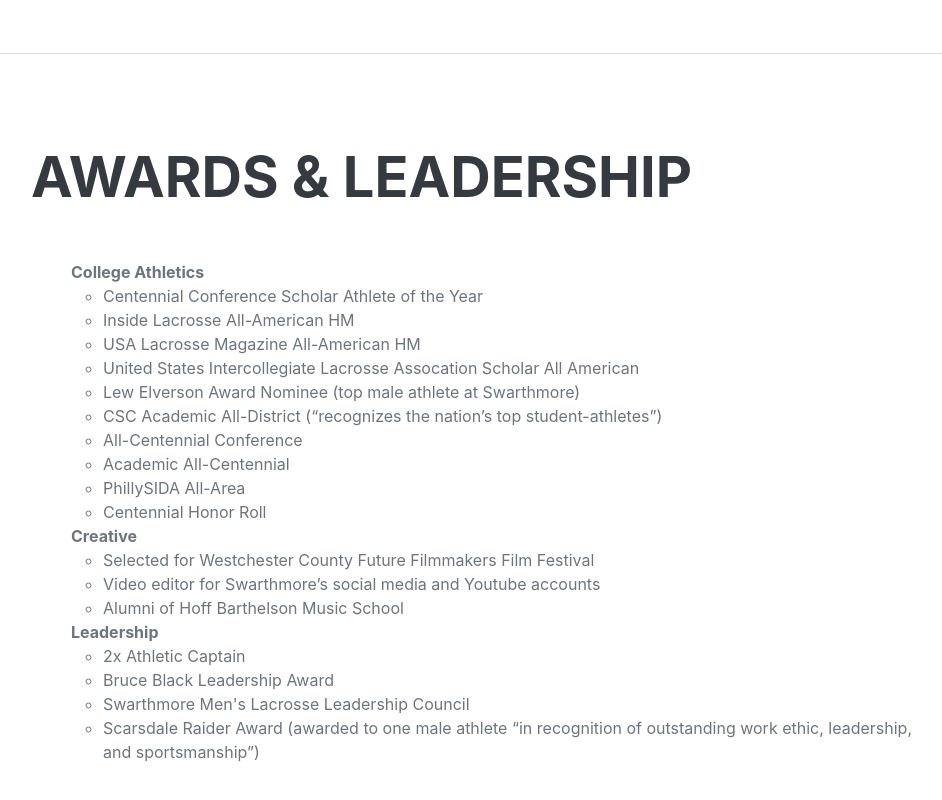
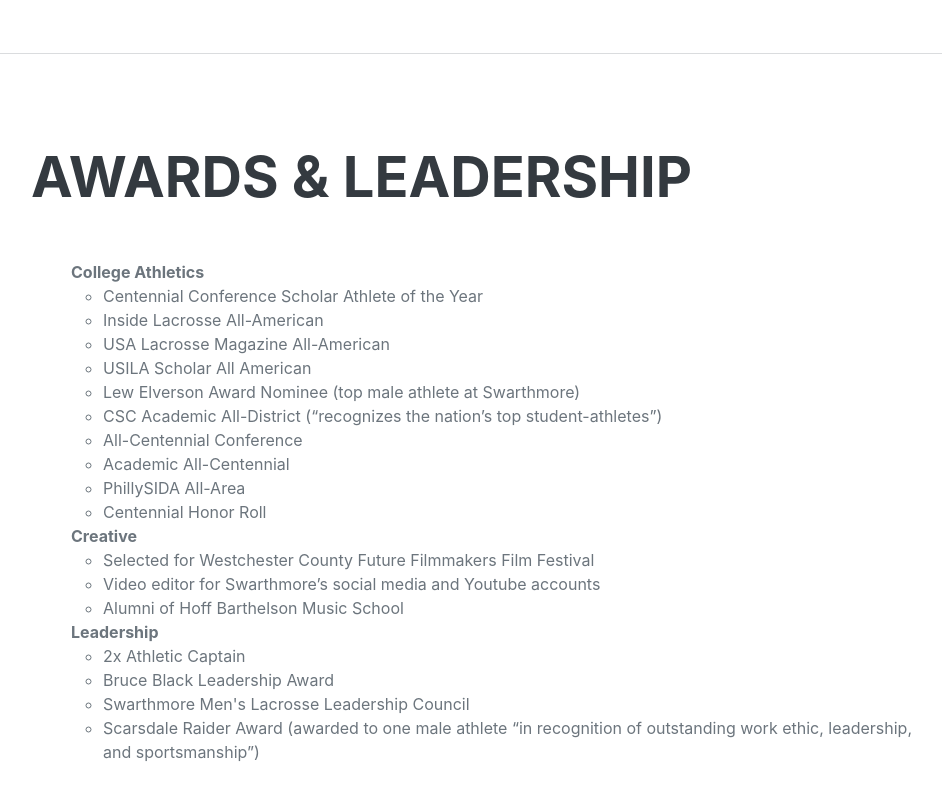
Before and after one commit to jackbrosgol/jackbrosgol.github.io, a plain HTML site: page index.html in a window 1280 px wide. Shown: the part 7610-8410 px from the top of the page, without its empty margins (289-1231 px from the left). Drawn offline with nearby package versions, Linux system fonts and the light colour scheme; some icons are missing; a web font is replaced by a local one.

Commit message:
Update index.html

```diff
--- a/index.html
+++ b/index.html
@@ -594,9 +594,9 @@
                             <strong>College Athletics</strong>
                             <ul>
                                 <li>Centennial Conference Scholar Athlete of the Year</li>
-                                <li>Inside Lacrosse All-American HM</li>
-                                <li>USA Lacrosse Magazine All-American HM</li>
-                                <li>United States Intercollegiate Lacrosse Assocation Scholar All American</li>
+                                <li>Inside Lacrosse All-American</li>
+                                <li>USA Lacrosse Magazine All-American</li>
+                                <li>USILA Scholar All American</li>
                                 <li>Lew Elverson Award Nominee (top male athlete at Swarthmore)</li>
                                 <li>CSC Academic All-District (“recognizes the nation’s top student-athletes”)</li>
                                 <li>All-Centennial Conference</li>
```
